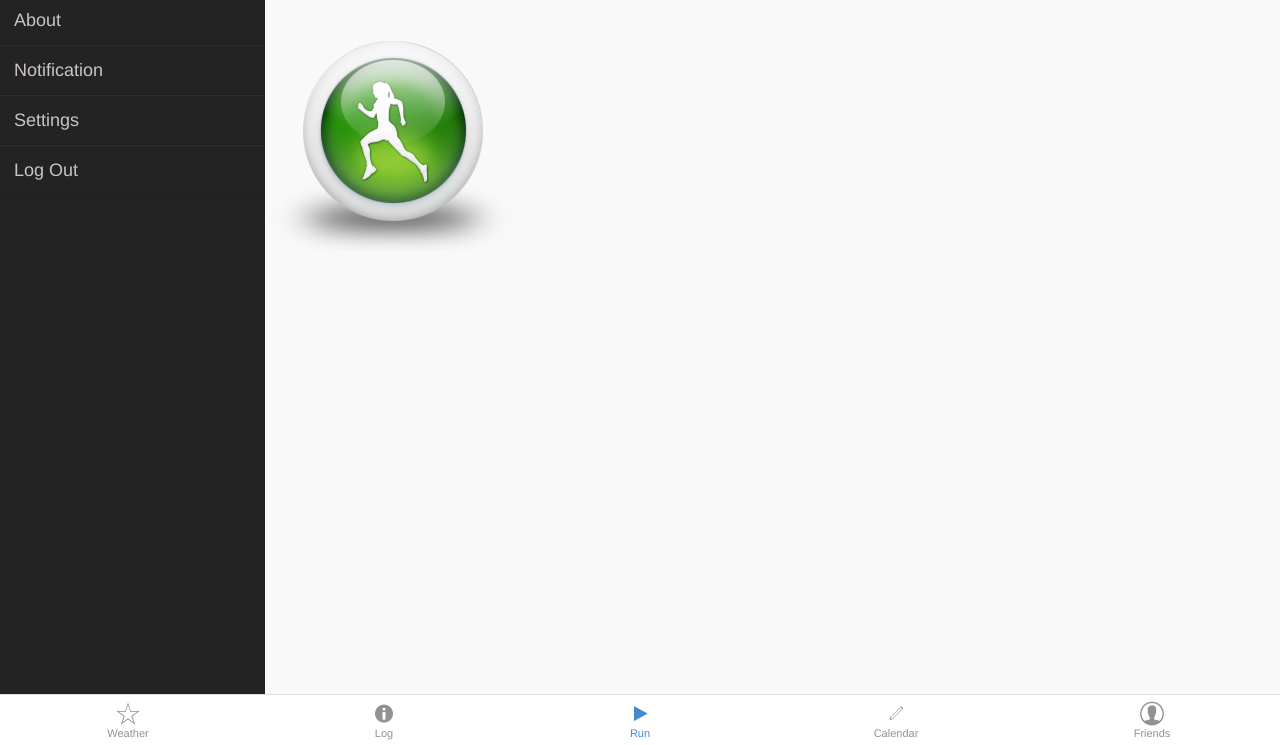
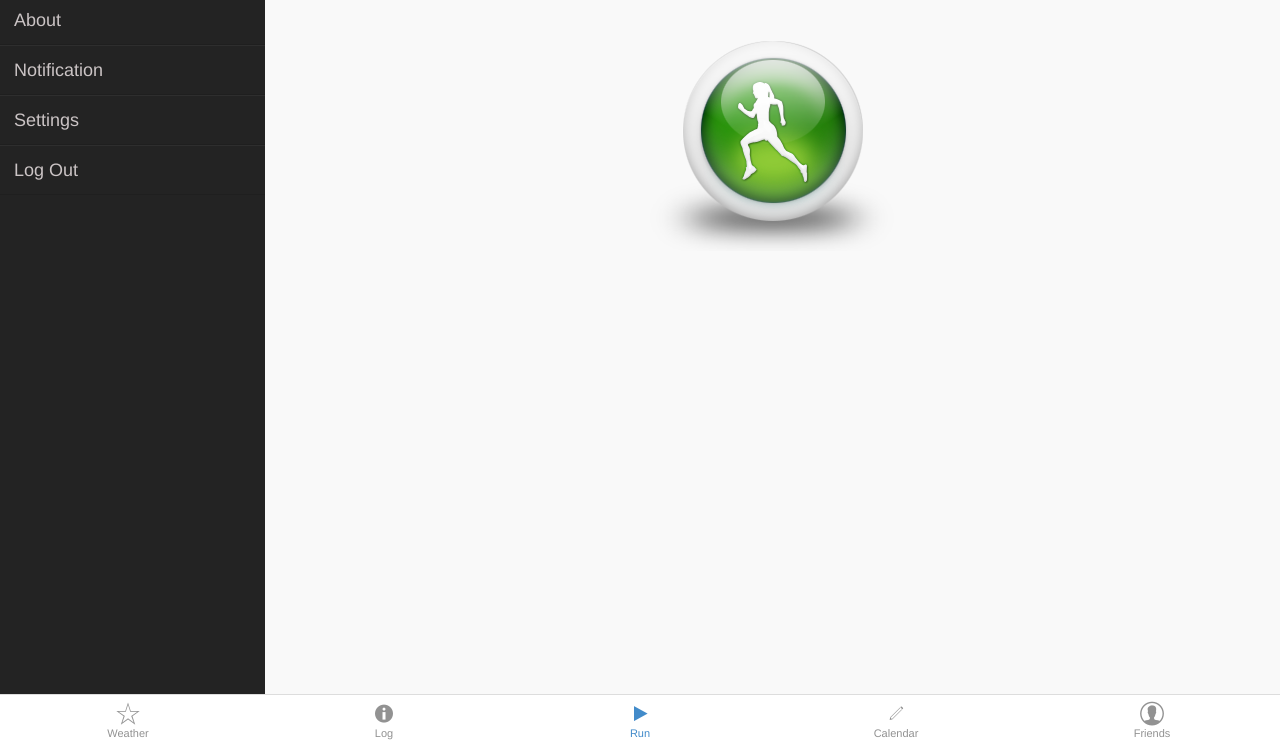
Before and after one commit to duyloc91/IDP, a plain HTML site: page www/run.html in a window 1280 px wide. Shown: the part 55-800 px from the top of the page. Drawn offline with nearby package versions, Linux system fonts and the light colour scheme.

Commit message:
align the image running woman to the middle

```diff
--- a/www/css/personal_style.css
+++ b/www/css/personal_style.css
@@ -16,3 +16,7 @@ This is to add personal css, dun add the css in html, difficult to see
 a {
     text-decoration: none !important;
 }
+
+#runBtn{
+    vertical-align:middle; text-align:center;
+}
--- a/www/run.html
+++ b/www/run.html
@@ -46,7 +46,11 @@
             </header>
 
             <section id="scroller" class="overflow">
-                <a id='runBtn'><img src="img/runningBtn.png"/></a>
+                <a href="#">
+                    <div id="runBtn">
+                        <img src="img/runningBtn.png">
+                    </div>
+                </a>
             </section>
 
         </div>
```
